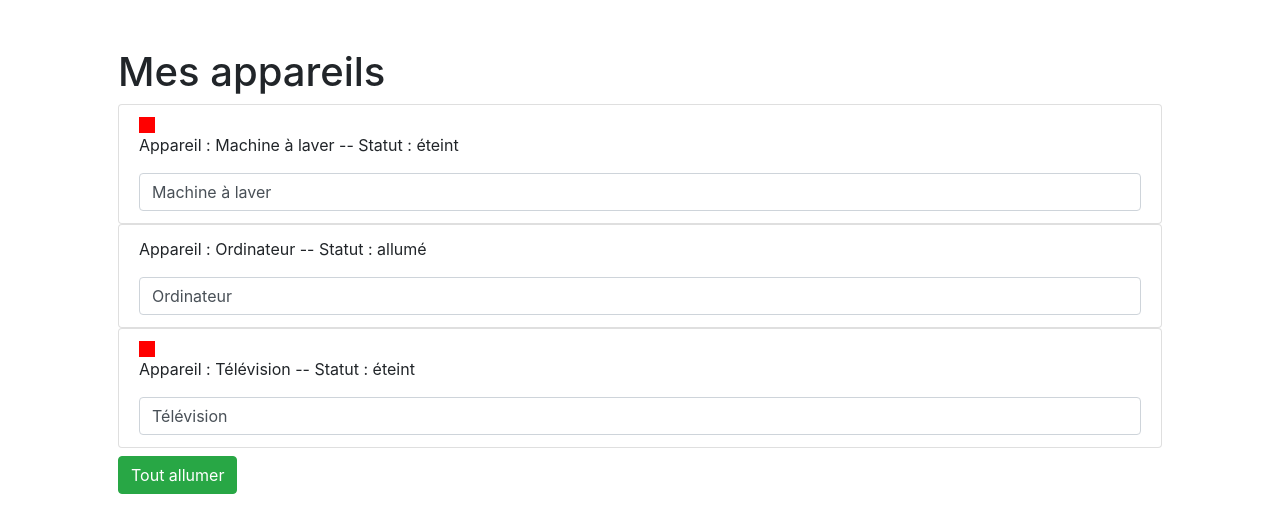
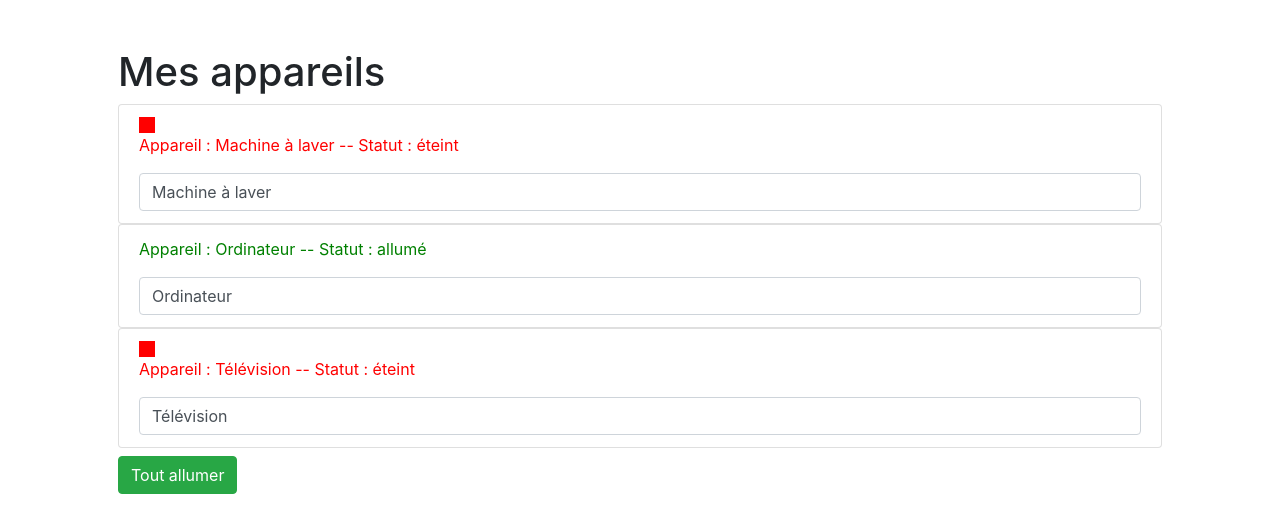
Before and after one commit to magali-thuaire/Appliances, an Angular app: page / in a window 1280 px wide. Shown: the top 532 px of the page. Built offline with nearby package versions, Linux system fonts and the light colour scheme.

Commit message:
affichage coloré nom et statut de l'appareil par directive ng-style
ng-style: directive par attribut

```diff
--- a/src/app/appliance-item/appliance-item.component.html
+++ b/src/app/appliance-item/appliance-item.component.html
@@ -1,5 +1,5 @@
 <li class="list-group-item">
 	<div class="red" *ngIf="status === 'éteint'"></div>
-	<p>Appareil : {{ appliance }} -- Statut : {{ getStatus() }}</p>
+	<p [ngStyle]="{'color': getColor()}">Appareil : {{ appliance }} -- Statut : {{ getStatus() }}</p>
 	<input type="text" class="form-control" [(ngModel)]="appliance">
 </li>
--- a/src/app/appliance-item/appliance-item.component.ts
+++ b/src/app/appliance-item/appliance-item.component.ts
@@ -14,4 +14,15 @@ export class ApplianceItemComponent {
 	getStatus() {
 		return this.status;
 	}
+
+	// Fonction qui retourne une couleur en fonction du statut de l'appareil
+	getColor() {
+		// Si appareil allumé -> couleur verte
+		if (this.status === 'allumé') {
+			return 'green';
+		// Si appareil éteint -> couleur rouge
+		} else if (this.status === 'éteint') {
+			return 'red';
+		}
+	}
 }
```
